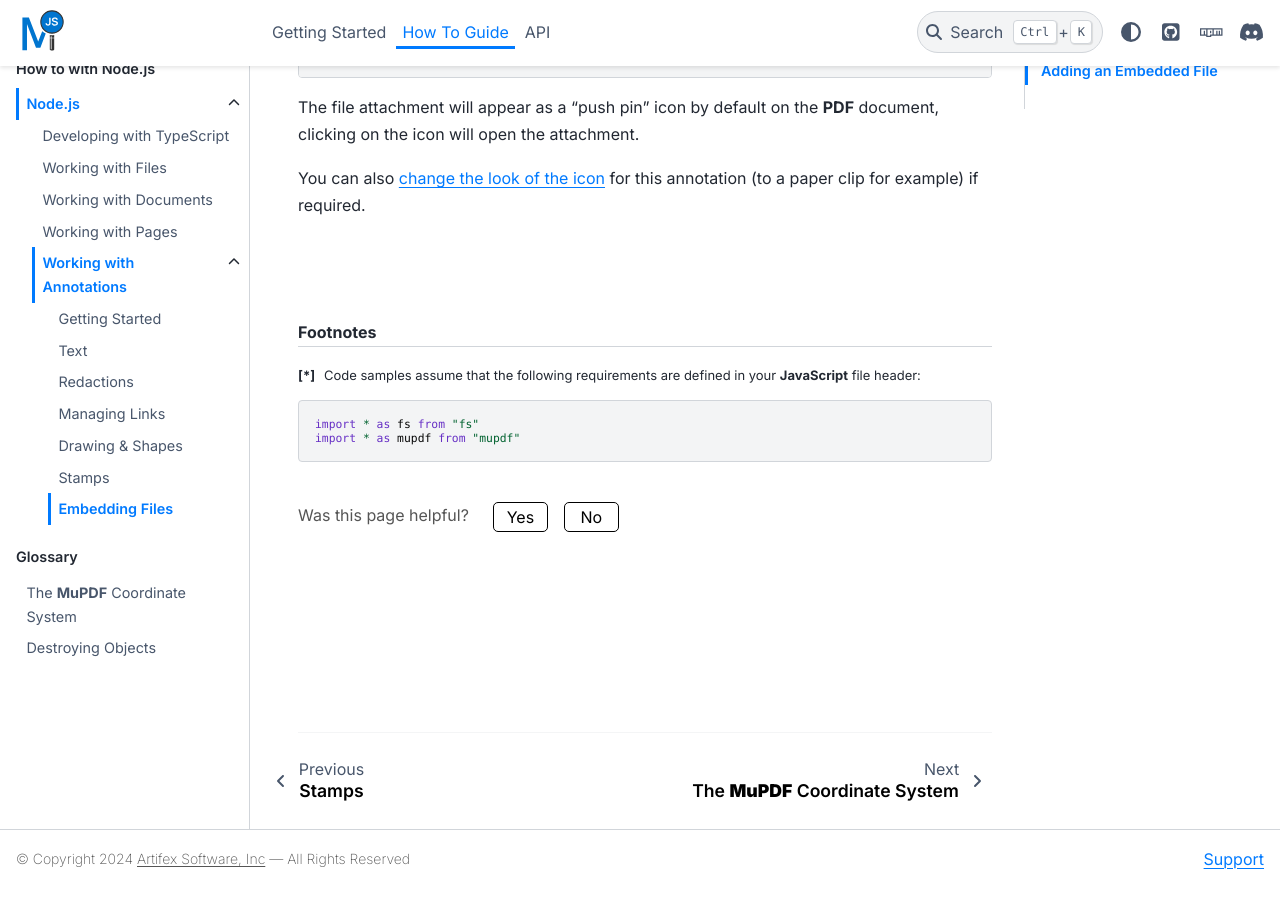
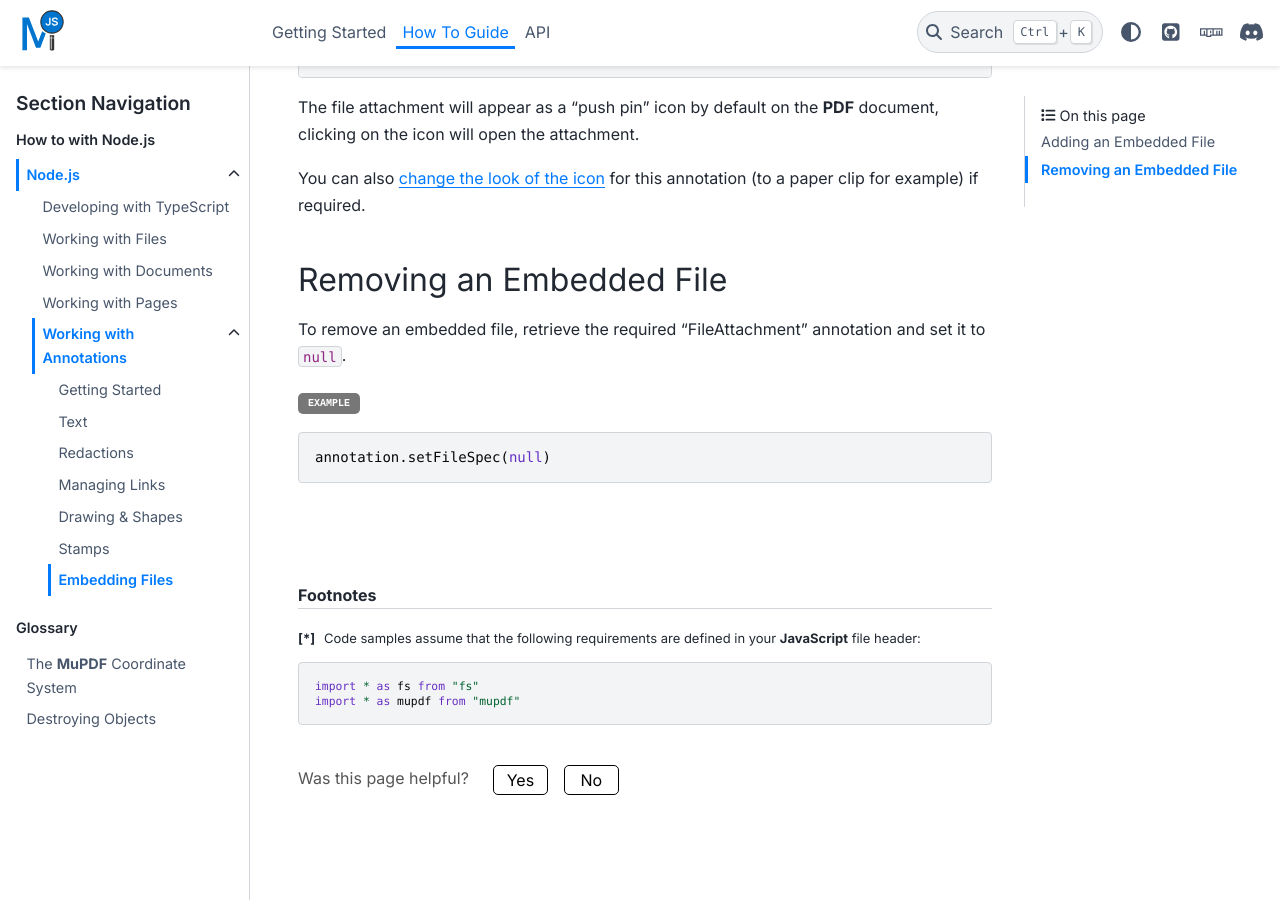
Before and after one commit to ArtifexSoftware/mupdf.js, a Sphinx documentation site: the page built from docs/how-to-guide/node/annotations/embedding-files/index.rst, in a window 1280 px wide and 900 px high, scrolled down 1092 px. Built offline with Sphinx 7.4.7 and the PyData theme 0.15.4, drawn with Linux system fonts in a browser that asks for light colours.

Commit message:
Documentation: Updates embedding files with info on removal

```diff
--- a/docs/how-to-guide/node/annotations/embedding-files/index.rst
+++ b/docs/how-to-guide/node/annotations/embedding-files/index.rst
@@ -56,5 +56,17 @@
 
 You can also `change the look of the icon`_ for this annotation (to a paper clip for example) if required.
 
+Removing an Embedded File
+------------------------------
+
+To remove an embedded file, retrieve the required "FileAttachment" annotation and set it to `null`.
+
+|example_tag|
+
+.. code-block:: javascript
+
+    annotation.setFileSpec(null)
+
+
 .. include:: ../../node-footer.rst
 .. include:: ../../../../footer.rst
```
